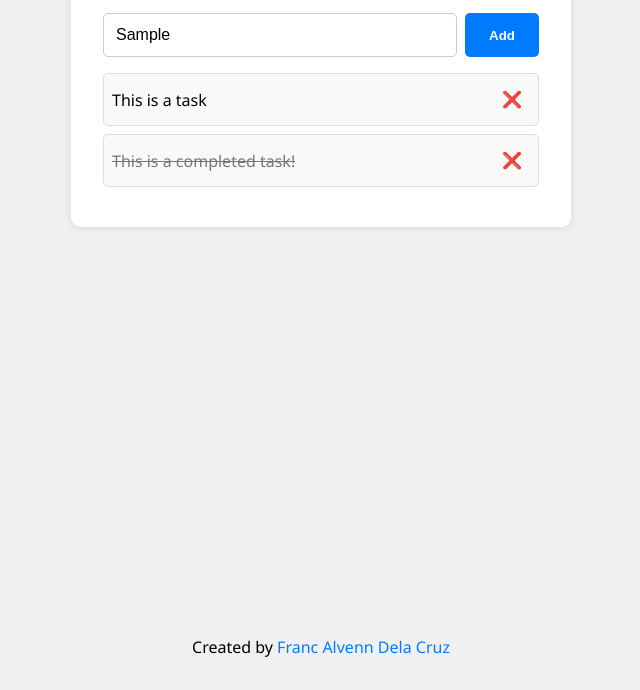
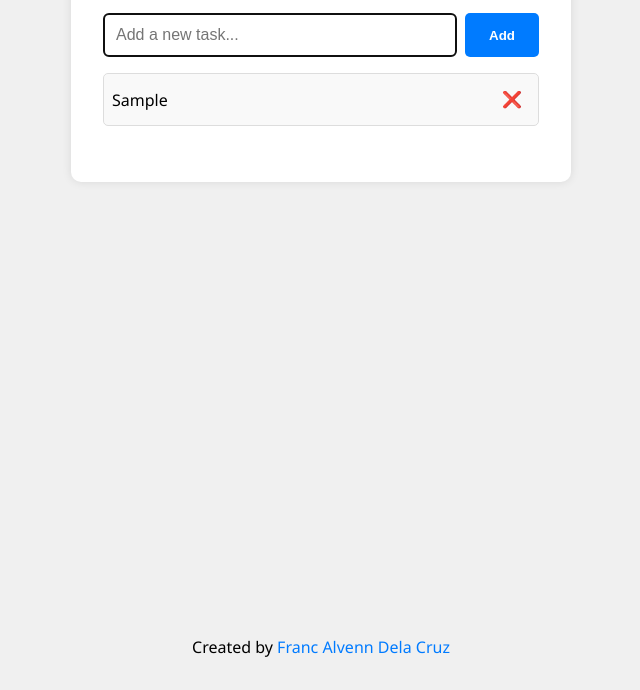
Before and after one commit to FrancAlvenn/DT-Screening---Todo-List, a plain HTML site: page index.html in a window 1280 px wide. Both pictures are taken after typing "Sample" into the empty fields and a click on the button "Add". Shown: the part 110-800 px from the top of the page, without its empty margins (319-959 px from the left). Drawn offline with Linux system fonts and the light colour scheme.

Commit message:
Added functionality - Create, Delete Task. Fixed styling of <ul> (made it scrollable)

```diff
--- a/index.html
+++ b/index.html
@@ -14,14 +14,7 @@
             <button id="addTaskBtn">Add</button>
         </div>
         <ul id="taskList">
-            <li>
-                <span>This is a task</span>
-                <button class="delete-btn">❌</button>
-            </li>
-            <li class="completed">
-                <span>This is a completed task!</span>
-                <button class="delete-btn">❌</button>
-            </li>
+            <!-- This is where the tasks will be added -->
         </ul>
     </div>
 
@@ -29,6 +22,6 @@
         <p>Created by <a href="https://github.com/FrancAlvenn">Franc Alvenn Dela Cruz</a></p>
     </footer>
 
-  <script src="script.js"></script>
+  <script src="index.js"></script>
 </body>
 </html>
--- a/index.js
+++ b/index.js
@@ -0,0 +1,43 @@
+const taskInput = document.getElementById('taskInput');
+const addTaskBtn = document.getElementById('addTaskBtn');
+const taskList = document.getElementById('taskList');
+
+// Add task on click
+addTaskBtn.addEventListener('click', addTask);
+
+// Add task on enter key
+taskInput.addEventListener('keydown', (e) => {
+    if (e.key === 'Enter') addTask();
+});
+
+// Function to add new task
+function addTask() {
+    const taskText = taskInput.value.trim();
+    if (!taskText) return;
+
+    const li = document.createElement('li');
+    const span = document.createElement('span');
+    span.textContent = taskText;
+    span.addEventListener('click', () => li.classList.toggle('completed'));
+
+    const deleteBtn = document.createElement('button');
+    deleteBtn.innerHTML = '❌';
+    deleteBtn.classList.add('delete-btn');
+    deleteBtn.addEventListener('click', () => li.remove());
+
+    li.appendChild(span);
+    li.appendChild(deleteBtn);
+    taskList.appendChild(li);
+
+    taskInput.value = '';
+    taskInput.focus();
+}
+
+
+// Function to delete a task
+function deleteTask(){
+    const deleteBtn = document.querySelectorAll('.delete-btn');
+    deleteBtn.forEach(btn => {
+        btn.addEventListener('click', () => btn.parentElement.remove());
+    });
+}
--- a/styles.css
+++ b/styles.css
@@ -59,6 +59,10 @@ button:hover {
 
 ul {
     list-style: none;
+    width: 100%;
+    max-height: 400px;
+    overflow-y: auto;
+    margin-bottom: 1rem;
 }
 
 li {
```
